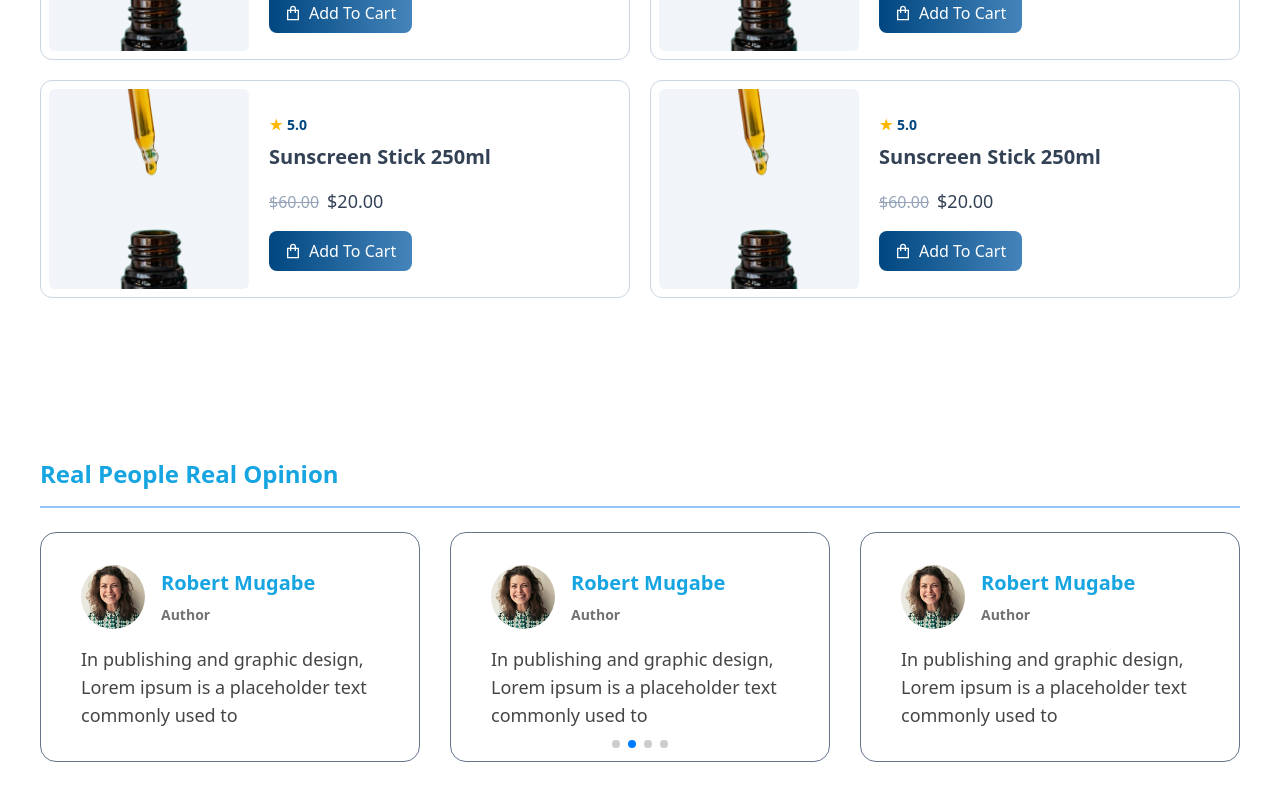
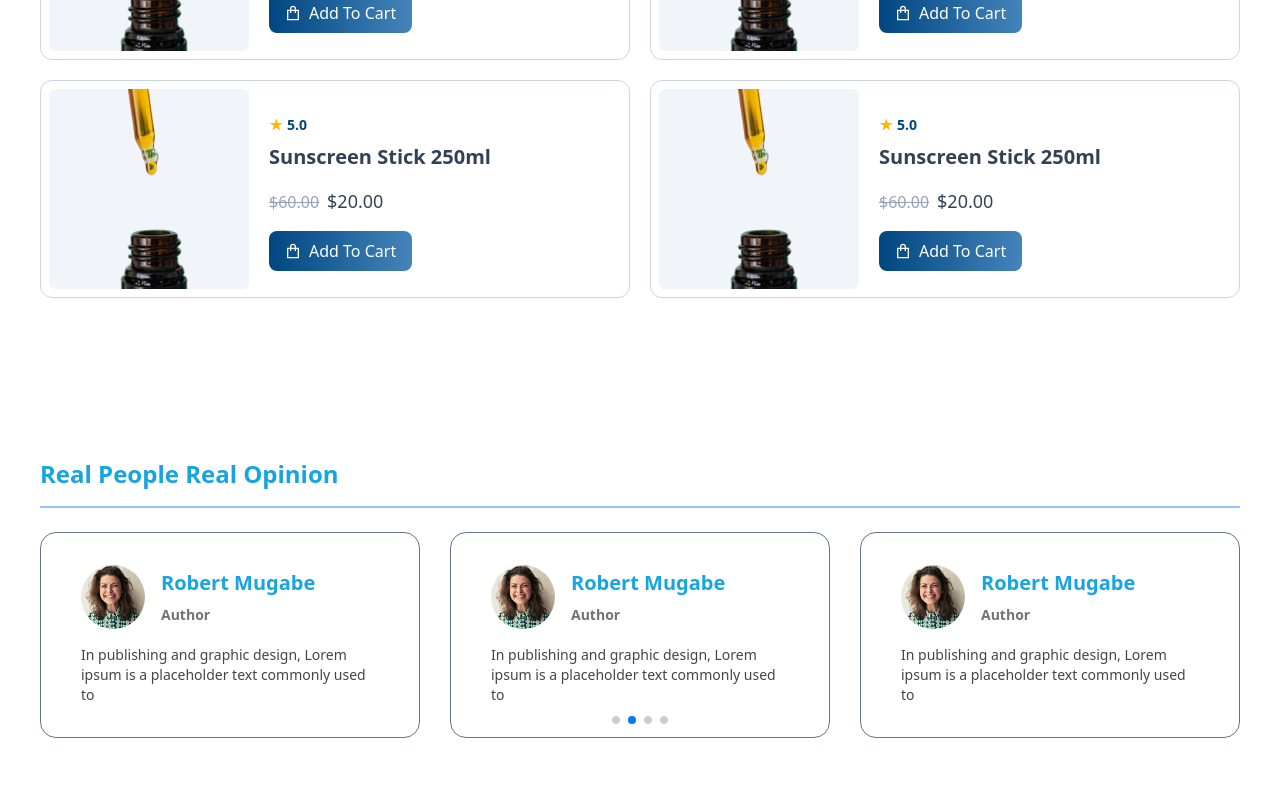
Before and after one commit to safatsaat2/project-pharma, a Next.js app: page / in a window 1280 px wide. Shown: the part 2597-3397 px from the top of the page. Built offline with nearby package versions, Linux system fonts and the light colour scheme.

Commit message:
font size ressolve

```diff
--- a/src/app/_components/Home/TestimonialCard.jsx
+++ b/src/app/_components/Home/TestimonialCard.jsx
@@ -13,7 +13,7 @@ const TestimonialCard = () => {
                     <h4 className='text-sm text-[#727272] font-semibold'>Author</h4>
                 </div>
             </div>
-            <p className='text-lg text-[#454545] font-medium mt-4'>
+            <p className='text-sm text-[#454545] font-medium mt-4'>
             In publishing and graphic design, Lorem ipsum is a placeholder text commonly used to
             </p>
             <div>
```
